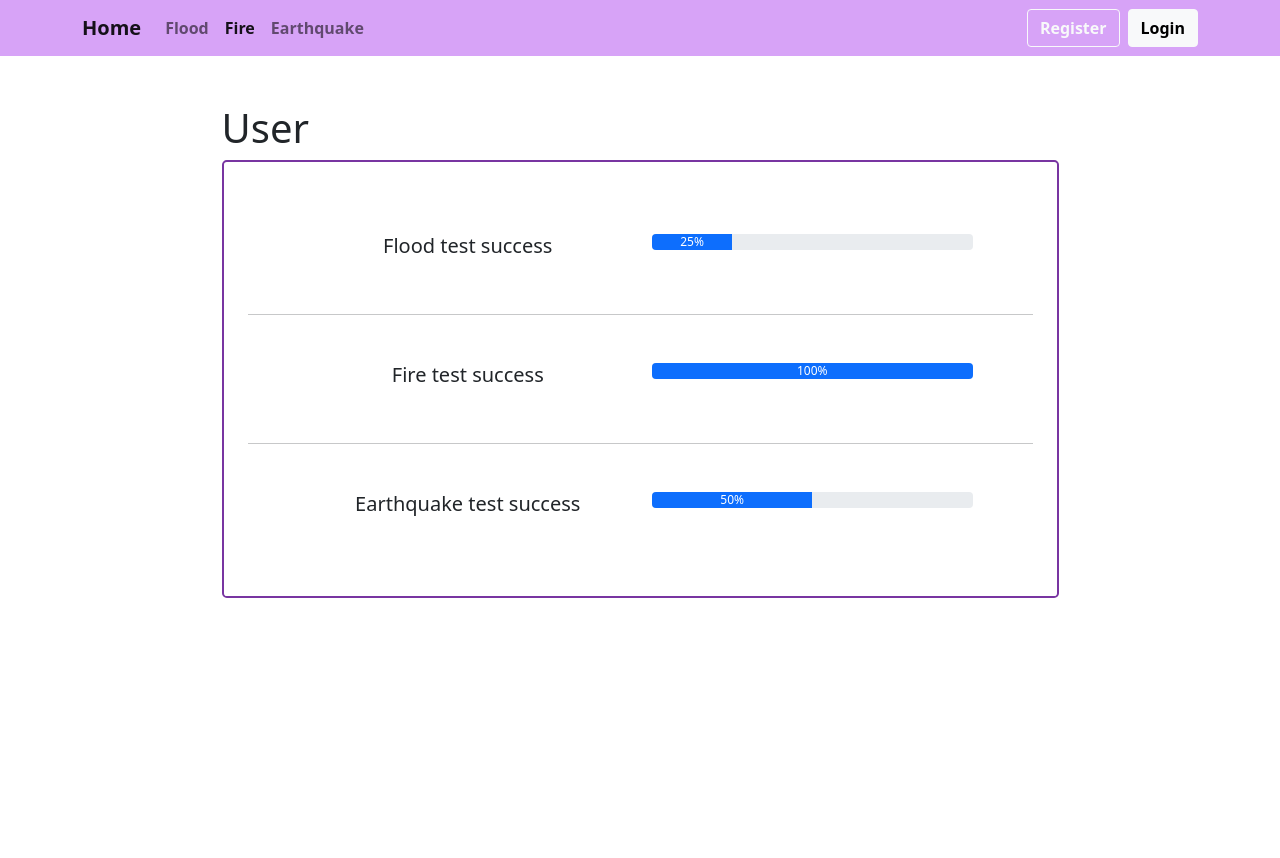
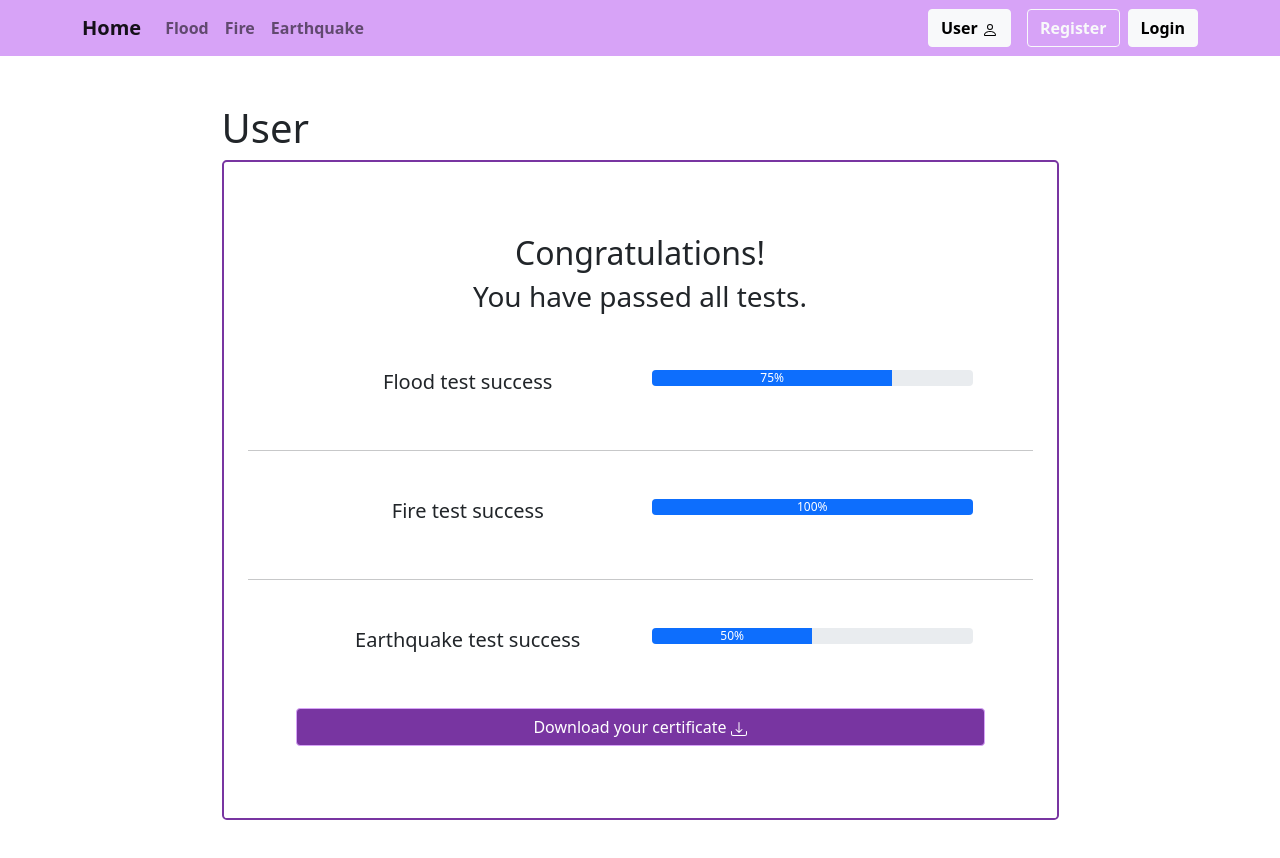
Before and after one commit to AnaGeorgieska/dnick-learning-system-interactive-prototype, a plain HTML site: page user.html in a window 1280 px wide. Before the commit the page ends 800 px from the top, so only its background shows below. Drawn offline with Linux system fonts and the light colour scheme.

Commit message:
certificate

```diff
--- a/user.html
+++ b/user.html
@@ -64,7 +64,7 @@
                     <a class="nav-link " aria-current="page" href="flood.html">Flood</a>
                 </li>
                 <li class="nav-item">
-                    <a class="nav-link active" href="fire.html">Fire</a>
+                    <a class="nav-link " href="fire.html">Fire</a>
                 </li>
                 <li class="nav-item">
                     <a class="nav-link " href="earthquake.html">Earthquake</a>
@@ -73,6 +73,11 @@
             </ul>
             <div class="d-flex">
                 <ul class="navbar-nav me-auto mb-2 mb-lg-0">
+                    <li class="nav-item ">
+                        <a class=" btn btn-light mx-2 fw-bold" href="user.html">User <svg xmlns="http://www.w3.org/2000/svg" width="16" height="16" fill="currentColor" class="bi bi-person" viewBox="0 0 16 16">
+                            <path d="M8 8a3 3 0 1 0 0-6 3 3 0 0 0 0 6zm2-3a2 2 0 1 1-4 0 2 2 0 0 1 4 0zm4 8c0 1-1 1-1 1H3s-1 0-1-1 1-4 6-4 6 3 6 4zm-1-.004c-.001-.246-.154-.986-.832-1.664C11.516 10.68 10.289 10 8 10c-2.29 0-3.516.68-4.168 1.332-.678.678-.83 1.418-.832 1.664h10z"/>
+                        </svg></a>
+                    </li>
                     <li class="nav-item">
                         <a class="btn btn-outline-light mx-2 fw-bold" aria-current="page"
                            href="register.html">Register</a>
@@ -93,14 +98,24 @@
 
         <div class="m-auto w-100 p-4 border border-2 border-primary text-center align-content-center rounded-3">
             <div class="row m-5">
+                <h2>
+                    Congratulations!
+                </h2>
+                <h3>
+                    You have passed all tests.
+                </h3>
+
+            </div>
+
+            <div class="row m-5">
 
                 <div class="col">
                     <h5>Flood test success</h5>
                 </div>
                 <div class="col">
                     <div class="progress  align-middle">
-                        <div class="progress-bar" role="progressbar" style="width: 25%;" aria-valuenow="25"
-                             aria-valuemin="0" aria-valuemax="100">25%
+                        <div class="progress-bar" role="progressbar" style="width: 75%;" aria-valuenow="75"
+                             aria-valuemin="0" aria-valuemax="100">75%
                         </div>
                     </div>
                 </div>
@@ -137,8 +152,16 @@
                 </div>
             </div>
 
-            <div>
 
+            <div class="row m-5">
+
+                <button class="btn btn-success w-100 " >
+                    Download your certificate
+                    <svg xmlns="http://www.w3.org/2000/svg" width="16" height="16" fill="currentColor" class="bi bi-download" viewBox="0 0 16 16">
+                        <path d="M.5 9.9a.5.5 0 0 1 .5.5v2.5a1 1 0 0 0 1 1h12a1 1 0 0 0 1-1v-2.5a.5.5 0 0 1 1 0v2.5a2 2 0 0 1-2 2H2a2 2 0 0 1-2-2v-2.5a.5.5 0 0 1 .5-.5z"/>
+                        <path d="M7.646 11.854a.5.5 0 0 0 .708 0l3-3a.5.5 0 0 0-.708-.708L8.5 10.293V1.5a.5.5 0 0 0-1 0v8.793L5.354 8.146a.5.5 0 1 0-.708.708l3 3z"/>
+                    </svg>
+                </button>
             </div>
 
 
```
Also changed, not shown: earthquake.html (+4 -2 lines), earthquakeTest.html (+4 -2 lines), fire.html (+4 -2 lines), fireTest.html (+4 -2 lines), flood.html (+4 -2 lines), floodTest.html (+4 -2 lines), index.html (+4 -2 lines), register.html (+4 -4 lines), success.html (+4 -2 lines).
